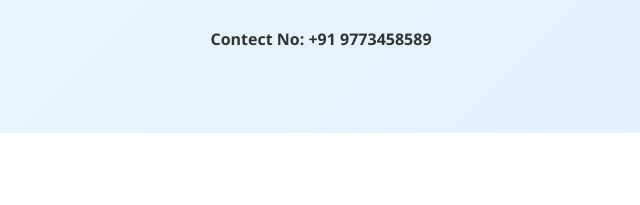
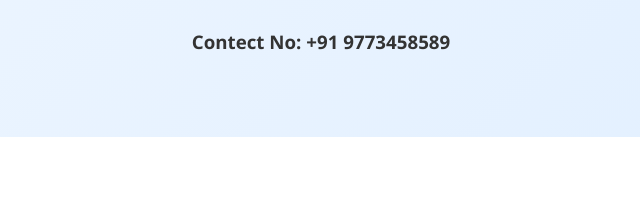
Before and after one commit to MISTRYUDITRAJESHKUMAR/Jay-Ambe-RO, a plain HTML site: page index.html in a window 1280 px wide. Shown: the part 396-601 px from the top of the page, 319-959 px from the left. Drawn offline with Linux system fonts and the light colour scheme.

Commit message:
Update index.html

```diff
--- a/index.html
+++ b/index.html
@@ -737,7 +737,7 @@
                     <h1>Pure Water Solutions for Your Home & Business</h1>
                     <p>Advanced water purification systems and filters to ensure clean, safe, and great-tasting water
                         for your family.</p>
-                     <h4>Contect No: +91 9773458589</h4>
+                     <h3>Contect No: +91 9773458589</h3>
                 </div>
             </div>
         </section>
```
